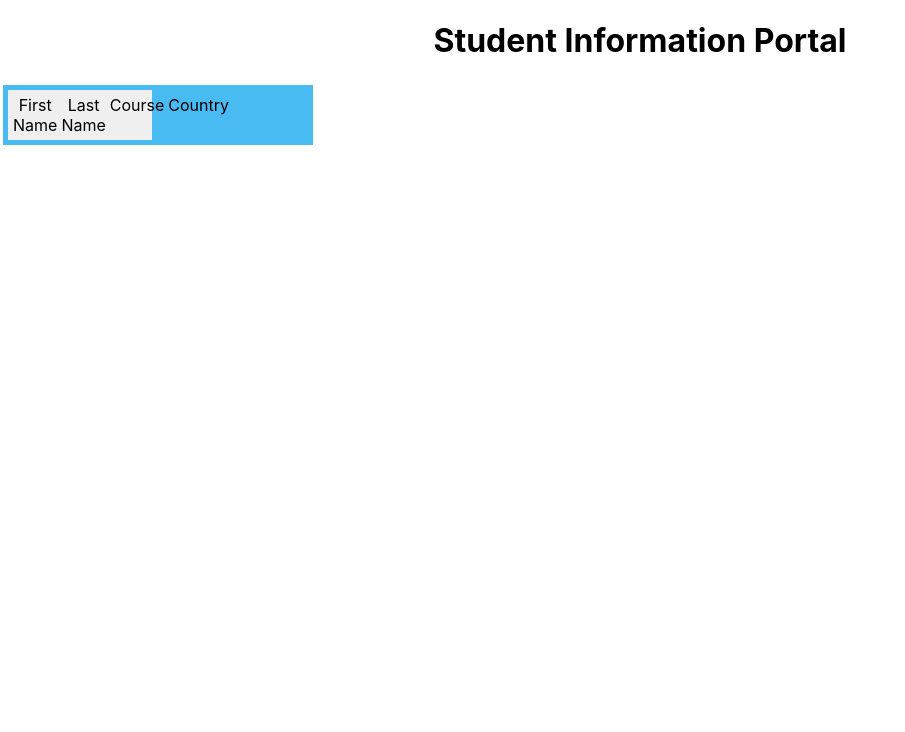
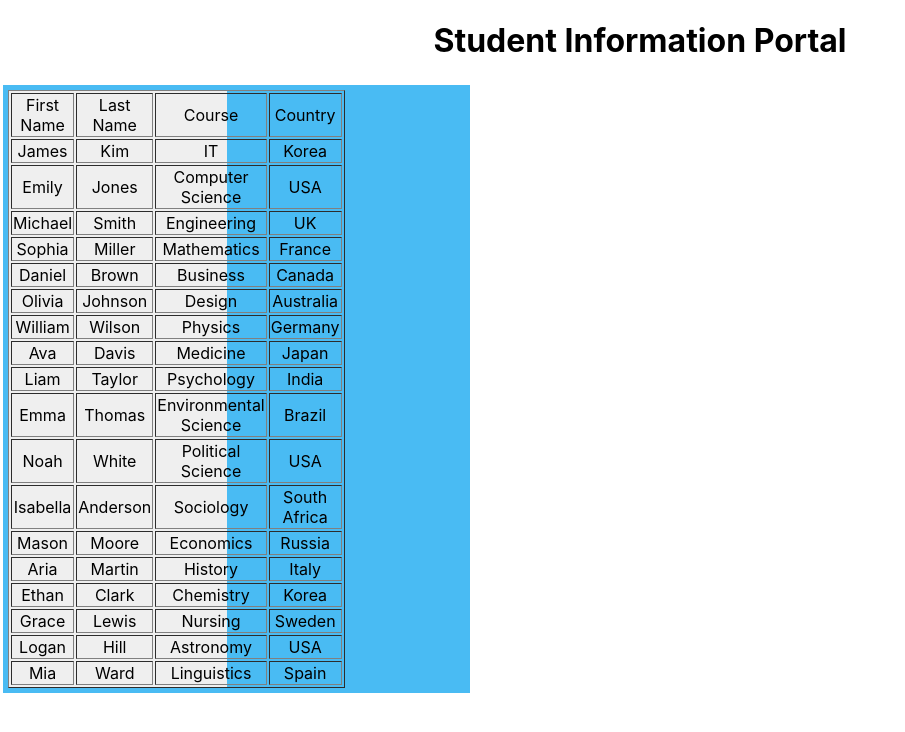
Before and after one commit to Ravindu156/Sttudent-Information-Portal, a React (Create React App) app in the folder myapp/: page / in a window 1280 px wide. Shown: the top 732 px of the page, without its empty margins (0-905 px from the left). Built offline with nearby package versions, Linux system fonts and the light colour scheme.

Commit message:
Refactor StudentTable component to include student data and correct table structure

```diff
--- a/myapp/src/App.js
+++ b/myapp/src/App.js
@@ -6,7 +6,7 @@
 function App() {
   return (
     <div className="App">
-      <h1>Student Information Portal</h1>
+    <h1>Student Information Portal</h1>
      <table>
         <tbody>
           <tr>
@@ -16,6 +16,7 @@
 
           </tr>
 
+
         </tbody>
 
       </table>
--- a/myapp/src/components/StudentTable.js
+++ b/myapp/src/components/StudentTable.js
@@ -4,13 +4,32 @@
     return(
             <div className='outerDiv'>
                 <div className='leftDiv'>
-                    <table>
-                        <thread>
+                    <table border='1' width='100%'>
+                        <tr>
                             <td>First Name</td>
                             <td> Last Name</td>
                             <td>Course</td>
                             <td>Country</td>
-                        </thread>
+                        </tr>
+                        <tbody>
+                            {
+                                props.students.map(student=>
+                                    <tr>
+                                        <td>{student.firstName}</td>
+                                        <td>{student.lastName}</td>
+                                        <td>{student.course}</td>
+                                        <td>{student.address.country}</td>
+
+
+
+                                    </tr>
+
+)
+                            }
+
+
+
+                        </tbody>
 
                     </table>
 
```
